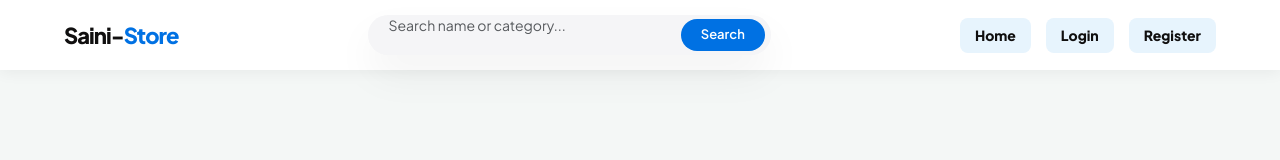
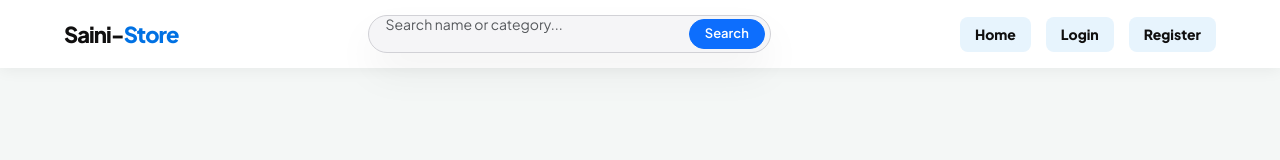
Before and after one commit to PINTU2029/Saini-Store, a React (Create React App) app in the folder Frontend/: page / in a window 1280 px wide. Shown: the top 160 px of the page. Built offline with nearby package versions, Linux system fonts and the light colour scheme; no server answers.

Commit message:
Refactor search form and button styles
Updated styling for the search form and button, including height adjustments and border changes.

```diff
--- a/Frontend/src/index.css
+++ b/Frontend/src/index.css
@@ -382,45 +382,56 @@ input:focus {
 /* --- Search Form Styling --- */
 .search-form {
     display: flex;
-    align-items: center;
-    background: #f5f5f7; /* Light grey background */
-    border-radius: 50px; /* Capsule shape */
+    align-items: center; /* Container items ko center rakhega */
+    background: #f5f5f7;
+    border-radius: 50px;
+    height: 38px; /* Fixed height for the whole bar */
+    width: 35%;
     padding: 2px 5px;
-    width: 35%; /* Desktop par width */
-    transition: all 0.3s ease;
-    border: 1px solid transparent;
-    height: 40px;
-}
-
-.search-form:focus-within {
-    dispaly:flex;
-    background: #ffffff;
-    border-color: #0071e3;
-    box-shadow: 0 0 0 4px rgba(0,113,227,0.1);
-    align-items: center
+    overflow: hidden;
+    border: 1px solid #d1d1d6;
 }
 
 .search-form input {
+    /* Bootstrap ki default cheezein hatao */
     border: none !important;
     background: transparent !important;
     box-shadow: none !important;
-    height: 36px !important;
-    padding: 0 15px !important;
-    line-height: 36px !important;
+    outline: none !important;
+
+    display: block !important;
+    width: 100% !important;
+
+    /* 1. Height ko container ke barabar rakho */
+    height: 34px !important;
+
+    /* 2. Text ko center karne ka asli tarika */
+    padding: 0 12px !important; /* Top-bottom padding 0 rakho */
+    line-height: 34px !important; /* Height ke barabar line-height = Vertical Center */
+
     font-size: 14px !important;
-    vertical-align: middle !important;
-    outline: none;
+    color: #1d1d1f;
+}
+
+/* Chrome/Safari mein extra padding hatane ke liye */
+.search-form input::-webkit-search-decoration,
+.search-form input::-webkit-search-cancel-button,
+.search-form input::-webkit-search-results-button,
+.search-form input::-webkit-search-results-decoration {
+    display: none;
 }
 
 .search-btn {
-    background: #0071e3 !important;
-    color: white !important;
-    border: none !important;
+    height: 30px !important; /* Input se thoda chota */
+    padding: 0 15px !important;
+    display: flex;
+    align-items: center;
+    justify-content: center;
+    font-size: 13px !important;
+    font-weight: 600 !important;
     border-radius: 50px !important;
-    padding: 6px 20px !important;
-    font-weight: 600 !important;
-    font-size: 13px !important;
-    transition: transform 0.2s active;
+    margin-left: 5px;
+    flex-shrink: 0; /* Button dabe nahi */
 }
 
 .search-btn:hover {
```
